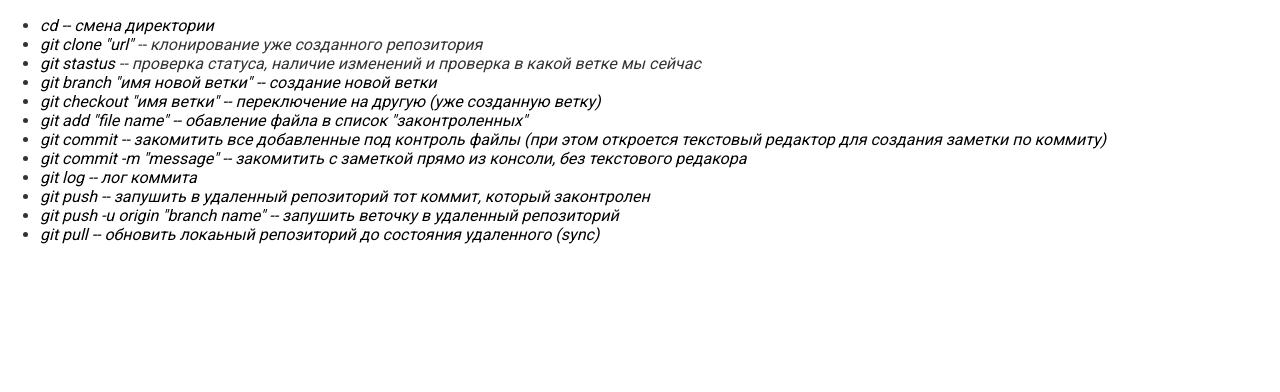
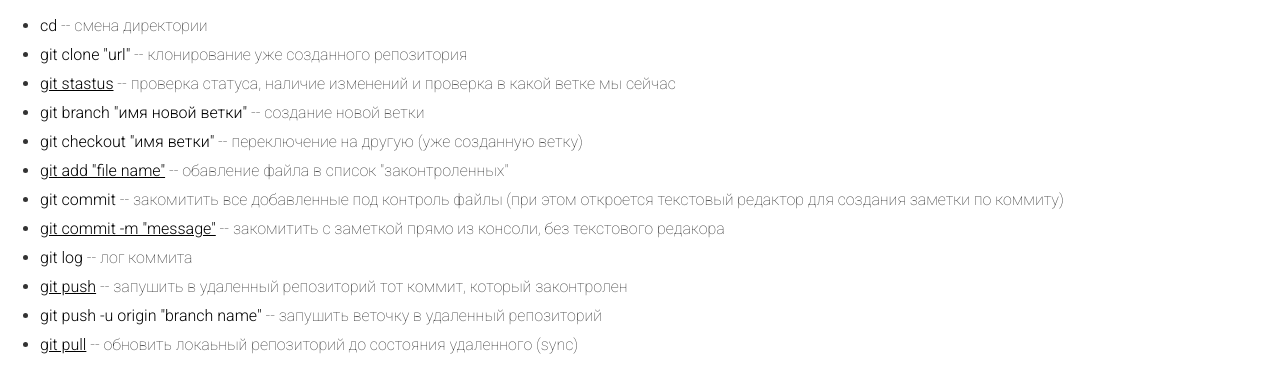
Before and after one commit to sushchikh/gitComands, a plain HTML site: page index.html in a window 1280 px wide. Drawn offline with Linux system fonts and the light colour scheme; a script that the page names is missing.

Commit message:
change css rules

```diff
--- a/css/my.css
+++ b/css/my.css
@@ -8,9 +8,16 @@ body{
 }
 
 #main_commands li{
+	margin-top: 10px;
 	color: #333;
 }
 #main_commands i{
+	font-style: normal;
 	color: #000;
+	font-weight: 300;
+}
+
+.offen{
 	font-weight: 400;
+	text-decoration: underline;
 }
--- a/index.html
+++ b/index.html
@@ -13,18 +13,18 @@
   <body>
 
   <ul id="main_commands">
-    <li><i>cd<i> -- смена директории</li>
+    <li><i>cd</i> -- смена директории</li>
     <li><i>git clone "url"</i> -- клонирование уже созданного репозитория</li>
-    <li><i>git stastus</i> -- проверка статуса, наличие изменений и проверка в какой ветке мы сейчас</li>
-    <li><i>git branch "имя новой ветки"<i> -- создание новой ветки</li>
-    <li><i>git checkout "имя ветки"<i> -- переключение на другую (уже созданную ветку)</li>
-    <li><i>git add "file name"<i> -- обавление файла в список "законтроленных"</li>
-    <li><i>git commit<i> -- закомитить все добавленные под контроль файлы (при этом откроется текстовый редактор для создания заметки по коммиту)</li>
-    <li><i>git commit -m "message"<i> -- закомитить с заметкой прямо из консоли, без текстового редакора</li>
-    <li><i>git log<i> -- лог коммита</li>
-    <li><i>git push<i> -- запушить в удаленный репозиторий тот коммит, который законтролен</li>
-    <li><i>git push -u origin "branch name"<i> -- запушить веточку в удаленный репозиторий</li>
-    <li><i>git pull<i> -- обновить локаьный репозиторий до состояния удаленного (sync)</li>
+    <li><i class="offen">git stastus</i> -- проверка статуса, наличие изменений и проверка в какой ветке мы сейчас</li>
+    <li><i>git branch "имя новой ветки"</i> -- создание новой ветки</li>
+    <li><i>git checkout "имя ветки"</i> -- переключение на другую (уже созданную ветку)</li>
+    <li><i class="offen">git add "file name"</i> -- обавление файла в список "законтроленных"</li>
+    <li><i>git commit</i> -- закомитить все добавленные под контроль файлы (при этом откроется текстовый редактор для создания заметки по коммиту)</li>
+    <li><i class="offen">git commit -m "message"</i> -- закомитить с заметкой прямо из консоли, без текстового редакора</li>
+    <li><i>git log</i> -- лог коммита</li>
+    <li><i class="offen">git push</i> -- запушить в удаленный репозиторий тот коммит, который законтролен</li>
+    <li><i>git push -u origin "branch name"</i> -- запушить веточку в удаленный репозиторий</li>
+    <li><i class="offen">git pull</i> -- обновить локаьный репозиторий до состояния удаленного (sync)</li>
   </ul>
 
     <script src="js/arrays_exercises.js"></script>
```
